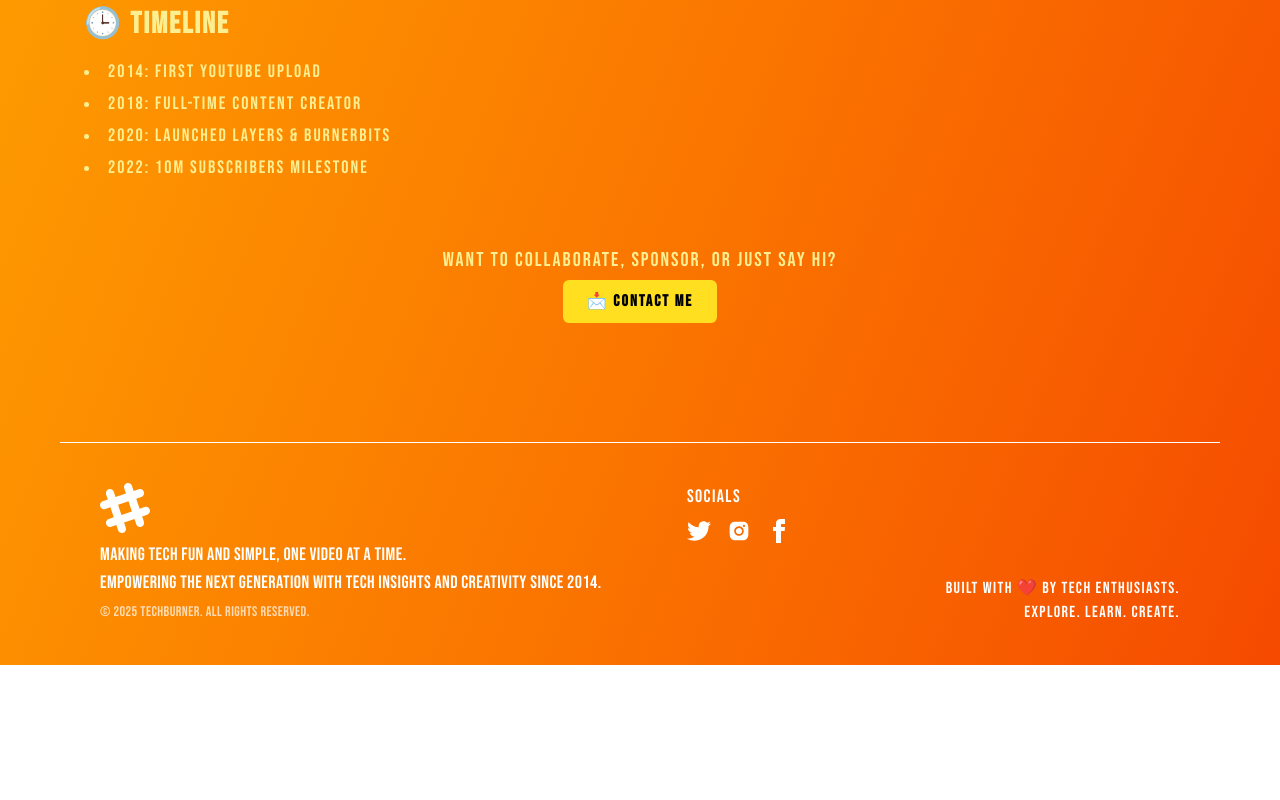
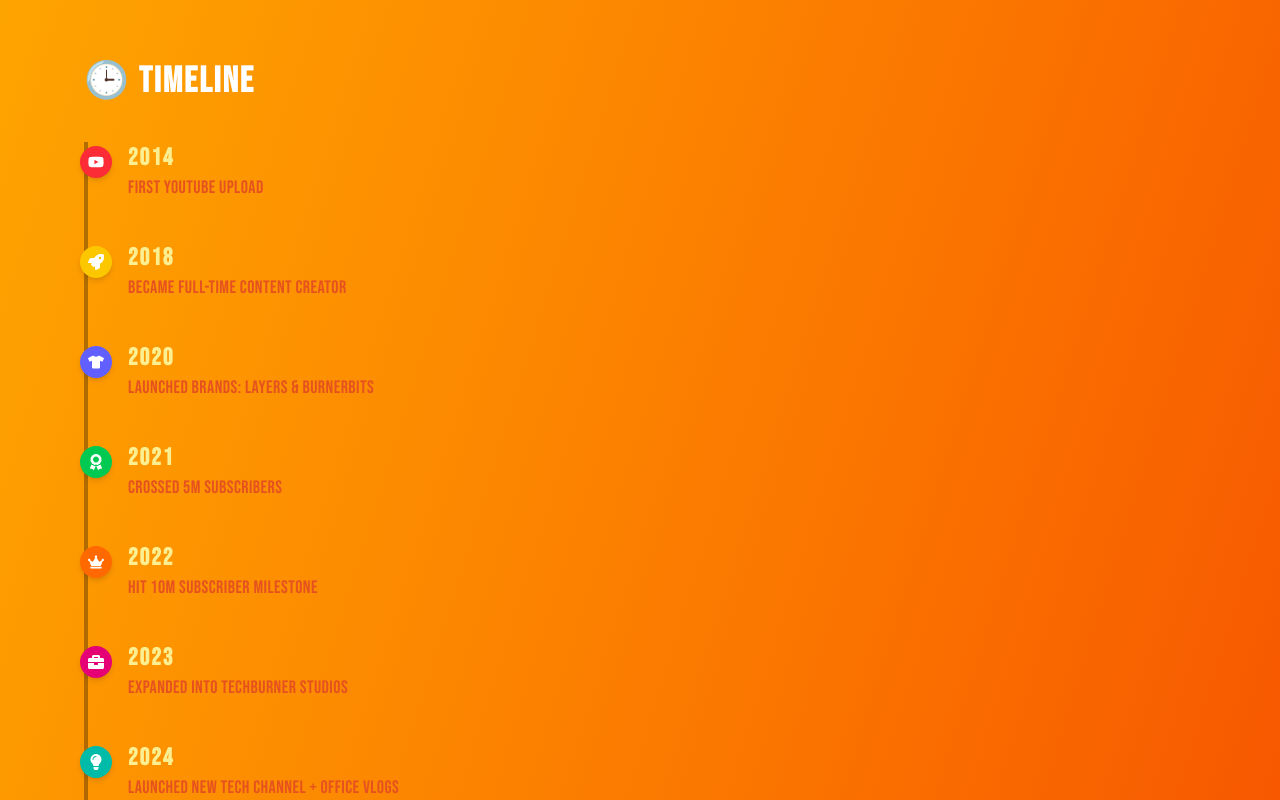
Before and after one commit to Smit2707/Tech-Burner, a React (Vite) app: page /about in a window 1280 px wide. Shown: the part 2580-3380 px from the top of the page. Before the commit the page ends 3245 px from the top, so only its background shows below. Built offline with nearby package versions, Linux system fonts and the light colour scheme.

Commit message:
about section almost done

```diff
--- a/src/pages/About.jsx
+++ b/src/pages/About.jsx
@@ -1,6 +1,6 @@
 import React, { useState } from "react";
 import { motion } from "framer-motion";
-import { FaYoutube } from "react-icons/fa6";
+import { FaYoutube, FaRocket, FaTshirt, FaAward, FaCrown, FaBriefcase, FaLightbulb, FaStore } from "react-icons/fa";
 import { Link } from "react-router-dom";
 import { Card, CardHeader, CardFooter, Image, Button } from "@heroui/react";
 
@@ -23,6 +23,64 @@ const About = () => {
       },
     }),
   };
+
+  const timelineData = [
+    {
+      year: "2014",
+      title: "First YouTube Upload",
+      icon: <FaYoutube />,
+      color: "bg-red-500"
+    },
+    {
+      year: "2018",
+      title: "Became Full-time Content Creator",
+      icon: <FaRocket />,
+      color: "bg-yellow-400"
+    },
+    {
+      year: "2020",
+      title: "Launched Brands: Layers & BurnerBits",
+      icon: <FaTshirt />,
+      color: "bg-indigo-500"
+    },
+    {
+      year: "2021",
+      title: "Crossed 5M Subscribers",
+      icon: <FaAward />,
+      color: "bg-green-500"
+    },
+    {
+      year: "2022",
+      title: "Hit 10M Subscriber Milestone",
+      icon: <FaCrown />,
+      color: "bg-orange-500"
+    },
+    {
+      year: "2023",
+      title: "Expanded Into Techburner Studios",
+      icon: <FaBriefcase />,
+      color: "bg-pink-600"
+    },
+    {
+      year: "2024",
+      title: "Launched New Tech Channel + Office Vlogs",
+      icon: <FaLightbulb />,
+      color: "bg-teal-500"
+    },
+    {
+      year: "2024",
+      title: "Launched Anarc Watch Brand",
+      icon: <FaStore />,
+      color: "bg-lime-600"
+    },
+    {
+      year: "2025",
+      title: "Opened Tech Product Retail Experience Store",
+      icon: <FaStore />,
+      color: "bg-purple-600"
+    }
+  ];
+
 
   return (
     <section className="min-h-screen bg-transparent text-[#FCEF91] px-6 py-12 tracking-[0.125em]">
@@ -292,22 +350,48 @@ const About = () => {
         </motion.div>
 
         {/* Timeline */}
-        <motion.div
-          className="space-y-4"
-          initial="hidden"
-          whileInView="visible"
+        <motion.section
+          className="bg-transparent px-0 py-14  text-white"
+          initial={{ opacity: 0, y: 40 }}
+          whileInView={{ opacity: 1, y: 0 }}
+          transition={{ duration: 0.6 }}
           viewport={{ once: true }}
-          variants={fadeUp}
-          custom={5}
         >
-          <h2 className="text-3xl font-bold">🕒 Timeline</h2>
-          <ul className="list-inside list-disc text-lg space-y-1">
-            <li>2014: First YouTube upload</li>
-            <li>2018: Full-time content creator</li>
-            <li>2020: Launched Layers & BurnerBits</li>
-            <li>2022: 10M subscribers milestone</li>
-          </ul>
-        </motion.div>
+          <div className="w-full mx-auto">
+            <motion.h2
+              className="text-4xl font-bold mb-10 flex items-center gap-3"
+              initial={{ opacity: 0, x: -40 }}
+              whileInView={{ opacity: 1, x: 0 }}
+              transition={{ duration: 0.5 }}
+              viewport={{ once: true }}
+            >
+              🕒 TIMELINE
+            </motion.h2>
+
+            <div className="relative border-l-4 border-black/30 pl-6 space-y-10">
+              {timelineData.map((event, i) => (
+                <motion.div
+                  key={i}
+                  className="relative"
+                  initial={{ opacity: 0, x: -50 }}
+                  whileInView={{ opacity: 1, x: 0 }}
+                  transition={{ duration: 0.6, delay: i * 0.2 }}
+                  viewport={{ once: true }}
+                >
+                  <div
+                    className={`absolute -left-8 top-1 w-8 h-8 rounded-full ${event.color} flex items-center justify-center text-white text-md shadow-md`}
+                  >
+                    {event.icon}
+                  </div>
+                  <div className="ml-4">
+                    <div className="text-2xl font-semibold text-[#FCEF91]">{event.year}</div>
+                    <p className="text-[#E6521F] text-lg tracking-wide font-[500]">{event.title}</p>
+                  </div>
+                </motion.div>
+              ))}
+            </div>
+          </div>
+        </motion.section>
 
         {/* CTA */}
         <motion.div
--- a/src/pages/Shop.jsx
+++ b/src/pages/Shop.jsx
@@ -1,107 +1,13 @@
 import React from 'react'
 import { Card, CardHeader, CardFooter, Image, Button } from "@heroui/react";
 import { motion } from "motion/react"
+import { div } from 'motion/react-client';
 
 const Shop = () => {
     return (
-        <motion.div
-        initial={{
-            opacity:0
-        }}
-        animate={{
-            opacity:1
-        }}
-        transition={{
-            duration:1.5,
-            ease:"anticipate"
-        }}
-        className="max-w-full gap-2 grid grid-cols-12 grid-rows-2 px-8 rounded-xl tracking-widest">
-            <Card className="col-span-12 sm:col-span-4 h-[300px]">
-                <CardHeader className="absolute z-10 top-1 flex-col items-start!">
-                    <p className="text-tiny text-white/60 uppercase font-bold">What to watch</p>
-                    <h4 className="text-white font-medium text-large">Stream the Acme event</h4>
-                </CardHeader>
-                <Image
-                    removeWrapper
-                    alt="Card background"
-                    className="z-0 w-full h-full object-cover"
-                    src="https://heroui.com/images/card-example-4.jpeg"
-                />
-            </Card>
-            <Card className="col-span-12 sm:col-span-4 h-[300px]">
-                <CardHeader className="absolute z-10 top-1 flex-col items-start!">
-                    <p className="text-tiny text-white/60 uppercase font-bold">Plant a tree</p>
-                    <h4 className="text-white font-medium text-large">Contribute to the planet</h4>
-                </CardHeader>
-                <Image
-                    removeWrapper
-                    alt="Card background"
-                    className="z-0 w-full h-full object-cover"
-                    src="https://heroui.com/images/card-example-3.jpeg"
-                />
-            </Card>
-            <Card className="col-span-12 sm:col-span-4 h-[300px]">
-                <CardHeader className="absolute z-10 top-1 flex-col items-start!">
-                    <p className="text-tiny text-white/60 uppercase font-bold">Supercharged</p>
-                    <h4 className="text-white font-medium text-large">Creates beauty like a beast</h4>
-                </CardHeader>
-                <Image
-                    removeWrapper
-                    alt="Card background"
-                    className="z-0 w-full h-full object-cover"
-                    src="https://heroui.com/images/card-example-2.jpeg"
-                />
-            </Card>
-            <Card isFooterBlurred className="w-full h-[300px] col-span-12 sm:col-span-5">
-                <CardHeader className="absolute z-10 top-1 flex-col items-start">
-                    <p className="text-tiny text-white/60 uppercase font-bold">New</p>
-                    <h4 className="text-black font-medium text-2xl">Acme camera</h4>
-                </CardHeader>
-                <Image
-                    removeWrapper
-                    alt="Card example background"
-                    className="z-0 w-full h-full scale-125 -translate-y-6 object-cover"
-                    src="https://heroui.com/images/card-example-6.jpeg"
-                />
-                <CardFooter className="absolute bg-white/30 bottom-0 border-t-1 border-zinc-100/50 z-10 justify-between">
-                    <div>
-                        <p className="text-black text-tiny">Available soon.</p>
-                        <p className="text-black text-tiny">Get notified.</p>
-                    </div>
-                    <Button className="text-tiny" color="primary" radius="full" size="sm">
-                        Notify Me
-                    </Button>
-                </CardFooter>
-            </Card>
-            <Card isFooterBlurred className="w-full h-[300px] col-span-12 sm:col-span-7">
-                <CardHeader className="absolute z-10 top-1 flex-col items-start">
-                    <p className="text-tiny text-white/60 uppercase font-bold">Your day your way</p>
-                    <h4 className="text-white/90 font-medium text-xl">Your checklist for better sleep</h4>
-                </CardHeader>
-                <Image
-                    removeWrapper
-                    alt="Relaxing app background"
-                    className="z-0 w-full h-full object-cover"
-                    src="https://heroui.com/images/card-example-5.jpeg"
-                />
-                <CardFooter className="absolute bg-black/40 bottom-0 z-10 border-t-1 border-default-600 dark:border-default-100">
-                    <div className="flex grow gap-2 items-center">
-                        <Image
-                            alt="Breathing app icon"
-                            className="rounded-full w-10 h-11 bg-black"
-                            src="https://heroui.com/images/breathing-app-icon.jpeg"
-                        />
-                        <div className="flex flex-col">
-                            <p className="text-tiny text-white/60">Breathing App</p>
-                            <p className="text-tiny text-white/60">Get a good night&#39;s sleep.</p>
-                        </div>
-                    </div>
-                    <Button radius="full" size="sm">
-                        Get App
-                    </Button>
-                </CardFooter>
-            </Card>
-        </motion.div>
+        <div>
+            Shop
+        </div>
     )
 }
 
```
